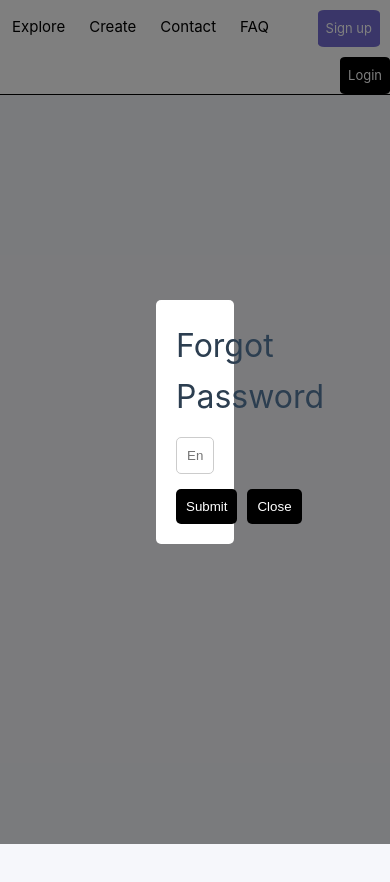
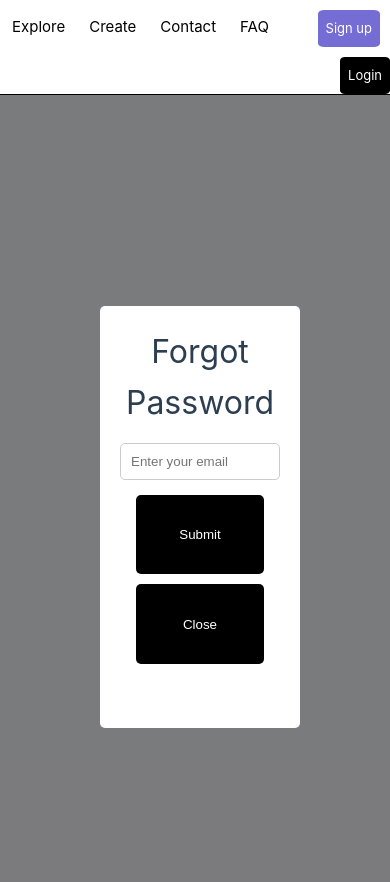
Before and after one commit to EmilJohns1/idatt2105-project-frontend, a Vue app: page /forgot-password in a window 390 px wide. Shown: the top 882 px of the page. Before the commit the page ends 844 px from the top, so only its background shows below. Built offline with nearby package versions, Linux system fonts and the light colour scheme; what v-calendar would draw is missing.

Commit message:
Changed styling to accomodate smaller screens

```diff
--- a/src/App.vue
+++ b/src/App.vue
@@ -14,7 +14,7 @@ import NavBar from './components/NavBar.vue'
 .layout-container {
   display: flex;
   flex-direction: column;
-  height: 100vh;
+  height: 100%;
 }
 header {
   line-height: 1.5;
--- a/src/assets/base.css
+++ b/src/assets/base.css
@@ -60,6 +60,7 @@
 
 body {
   min-height: 100vh;
+  min-width: 100%;
   color: var(--color-text);
   background-color: #f6f7fb;
   transition:
--- a/src/components/CreateQuiz.vue
+++ b/src/components/CreateQuiz.vue
@@ -153,6 +153,7 @@ const tags = ref<HTMLElement | null>(null)
 const input = ref<HTMLInputElement | null>(null)
 
 onMounted(() => {
+
   tags.value = document.getElementById('tags')
   input.value = document.getElementById('input-tag') as HTMLInputElement
 
@@ -222,7 +223,6 @@ h3 {
   text-align: center;
   justify-content: center;
   height: 100%;
-  margin-top: 20px;
 }
 #image {
   width: 320px;
--- a/src/components/ForgotPasswordModal.vue
+++ b/src/components/ForgotPasswordModal.vue
@@ -14,7 +14,7 @@
         <div class="error-message" v-if="errorMessage">{{ errorMessage }}</div>
         <div class="button-container">
           <button type="submit" class="submit-button">Submit</button>
-          <button type="button" @click="emit('close')" class="close-button">Close</button>
+          <button type="button" @click="close()" class="close-button">Close</button>
         </div>
       </form>
     </div>
@@ -47,6 +47,10 @@ const submit = async () => {
   }
 }
 
+function close() {
+  router.push('/')
+}
+
 const clearErrorMessage = () => {
   errorMessage.value = ''
 }
@@ -59,17 +63,19 @@ watch(submissionSuccess, (newValue) => {
 </script>
 
 <style scoped>
+#app {
+  height: 100vh;
+}
+
+
 #header {
   text-align: center;
   margin-bottom: 15px;
 }
 
 .modal {
-  position: fixed;
-  top: 0;
-  left: 0;
   width: 100%;
-  height: 100%;
+  height: 100vh;
   background-color: rgba(0, 0, 0, 0.5);
   display: flex;
   justify-content: center;
@@ -80,7 +86,7 @@ watch(submissionSuccess, (newValue) => {
   background-color: white;
   padding: 20px;
   border-radius: 5px;
-  width: 20vw;
+  width: 30%;
 }
 
 .input-field {
@@ -121,4 +127,32 @@ watch(submissionSuccess, (newValue) => {
   background-color: #333;
   box-shadow: 0 0 5px rgba(0, 0, 0, 0.3);
 }
+@media (max-width: 1200px) {
+  .modal-content {
+    width: 50%;
+  }
+  .submit-button,
+  .close-button {
+    width: 60%;
+    height: 50%;
+  }
+
+}
+@media (max-width: 470px) {
+  .modal-content {
+    width: 50%;
+    height: 50%;
+  }
+  .button-container {
+    flex-direction: column;
+    justify-content: center;
+    align-items: center;
+    height: 20vh;
+  }
+  .submit-button,
+  .close-button {
+    width: 80%;
+    height: 40%;
+  }
+}
 </style>
--- a/src/views/ForgotPasswordView.vue
+++ b/src/views/ForgotPasswordView.vue
@@ -1,5 +1,7 @@
 <template>
-  <ForgotPasswordModal />
+  <div class="container">
+    <ForgotPasswordModal />
+  </div>
 </template>
 
 <script setup>
@@ -7,5 +9,9 @@ import ForgotPasswordModal from '@/components/ForgotPasswordModal.vue'
 </script>
 
 <style scoped>
-/* Your component's styles go here */
+.container {
+  height: 100%;
+}
+
+
 </style>
--- a/src/views/HomeView.vue
+++ b/src/views/HomeView.vue
@@ -156,7 +156,7 @@ function scrollRight() {
   align-items: center;
   overscroll-behavior: contain;
   overflow: auto;
-  width: 1200px;
+  width: 100vw;
   scroll-snap-type: x mandatory;
   -webkit-overflow-scrolling: touch;
   -webkit-mask-image: linear-gradient(
@@ -183,14 +183,14 @@ function scrollRight() {
   flex-direction: column;
   align-items: center;
   margin-top: 2%;
-  width: 20%;
+  width: 100%;
 }
 
 .buttons {
   display: flex;
   flex-direction: column;
   align-items: center;
-  width: 100%;
+  width: 20%;
 }
 
 .button {
@@ -213,14 +213,17 @@ function scrollRight() {
 }
 
 @media (max-width: 750px) {
+  .buttons {
+    width: 80%;
+  }
+
   #logo {
     display: none;
   }
   .button {
-    font-size: 13px;
+    font-size: 1.5em;
     display: flex;
-    padding: 8px;
-    margin-top: 10px;
+    margin: 10px;
   }
 }
 </style>
```
